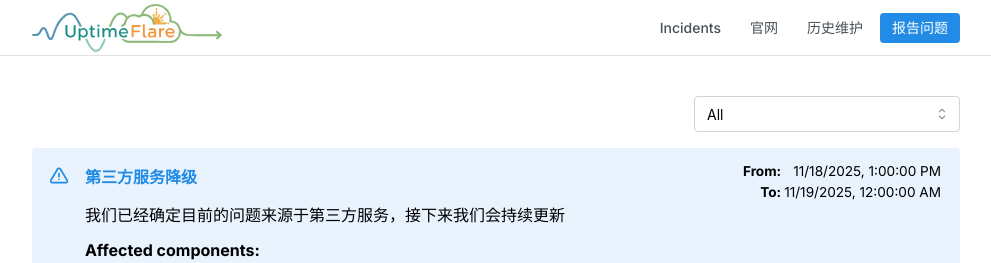
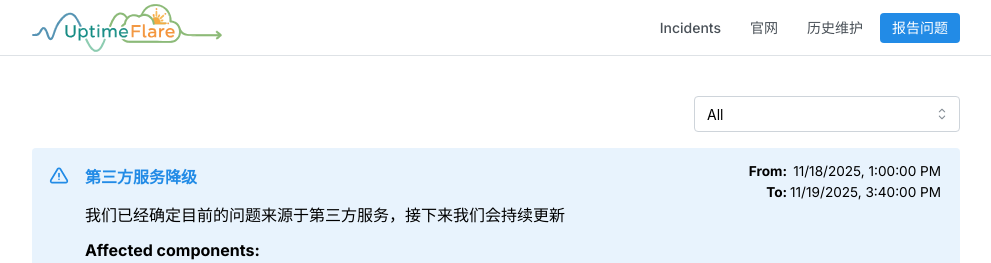
Before and after one commit to dreamreflex/status, a Next.js app: page /incidents in a window 1280 px wide. Shown: the top 263 px of the page, without its empty margins (144-1135 px from the left). Built offline with nearby package versions, Linux system fonts and the light colour scheme.

Commit message:
Update end time for third-party service maintenance

```diff
--- a/uptime.config.ts
+++ b/uptime.config.ts
@@ -94,12 +94,12 @@ const maintenances: MaintenanceConfig[] = [
     end:   '2025-11-18T18:15:00+08:00',
     color: 'blue',
   },
-    {
+  {
     monitors: ['dreamreflex_csa','dreamreflex_api','dreamreflex_doc','dreamreflex_owa'],
     title: '第三方服务降级',
     body: '我们已经确定目前的问题来源于第三方服务，接下来我们会持续更新',
     start: '2025-11-18T21:00:00+08:00',
-    end:   '2025-11-19T08:00:00+08:00',
+    end:   '2025-11-19T23:40:00+08:00',
     color: 'blue',
   }
 ]
```
